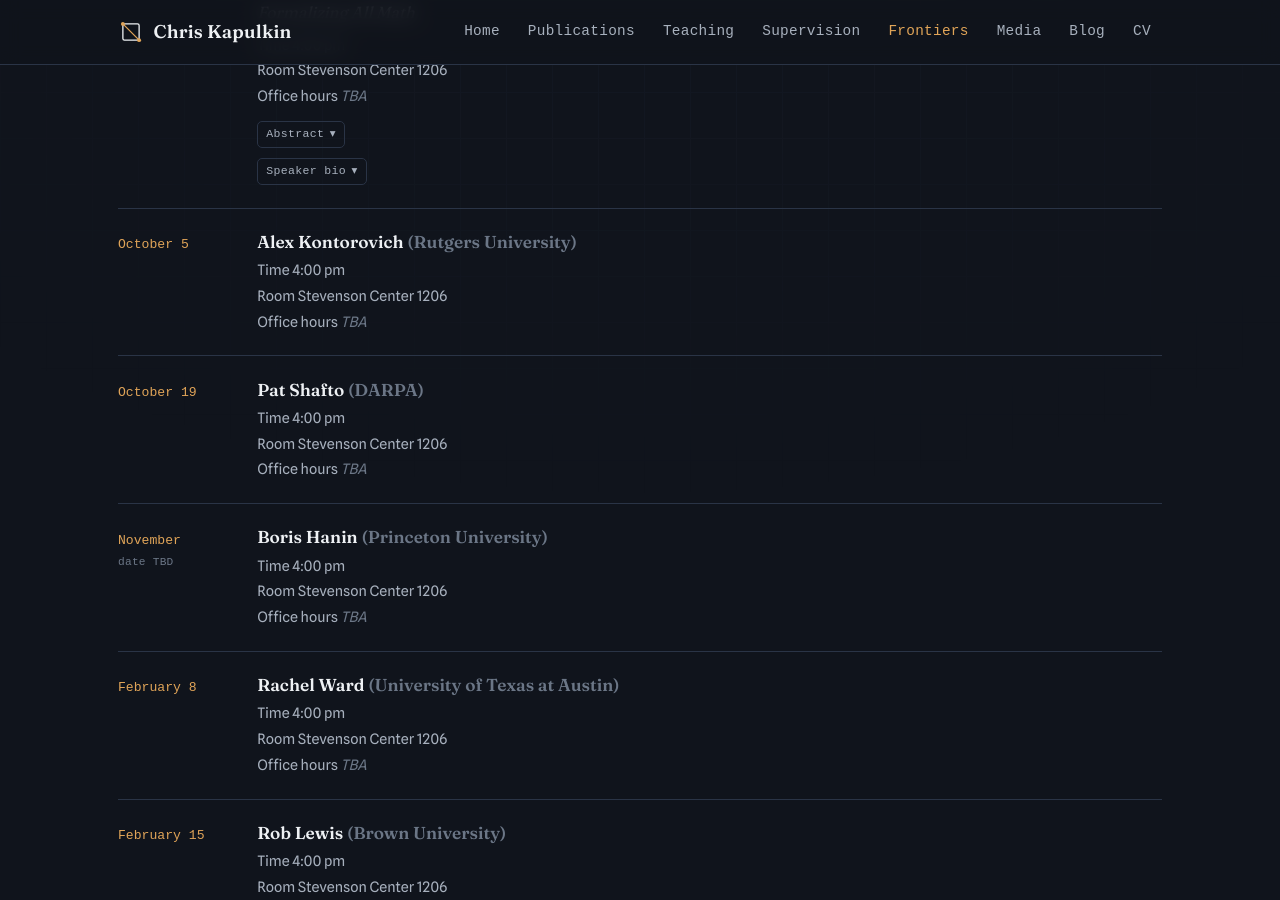
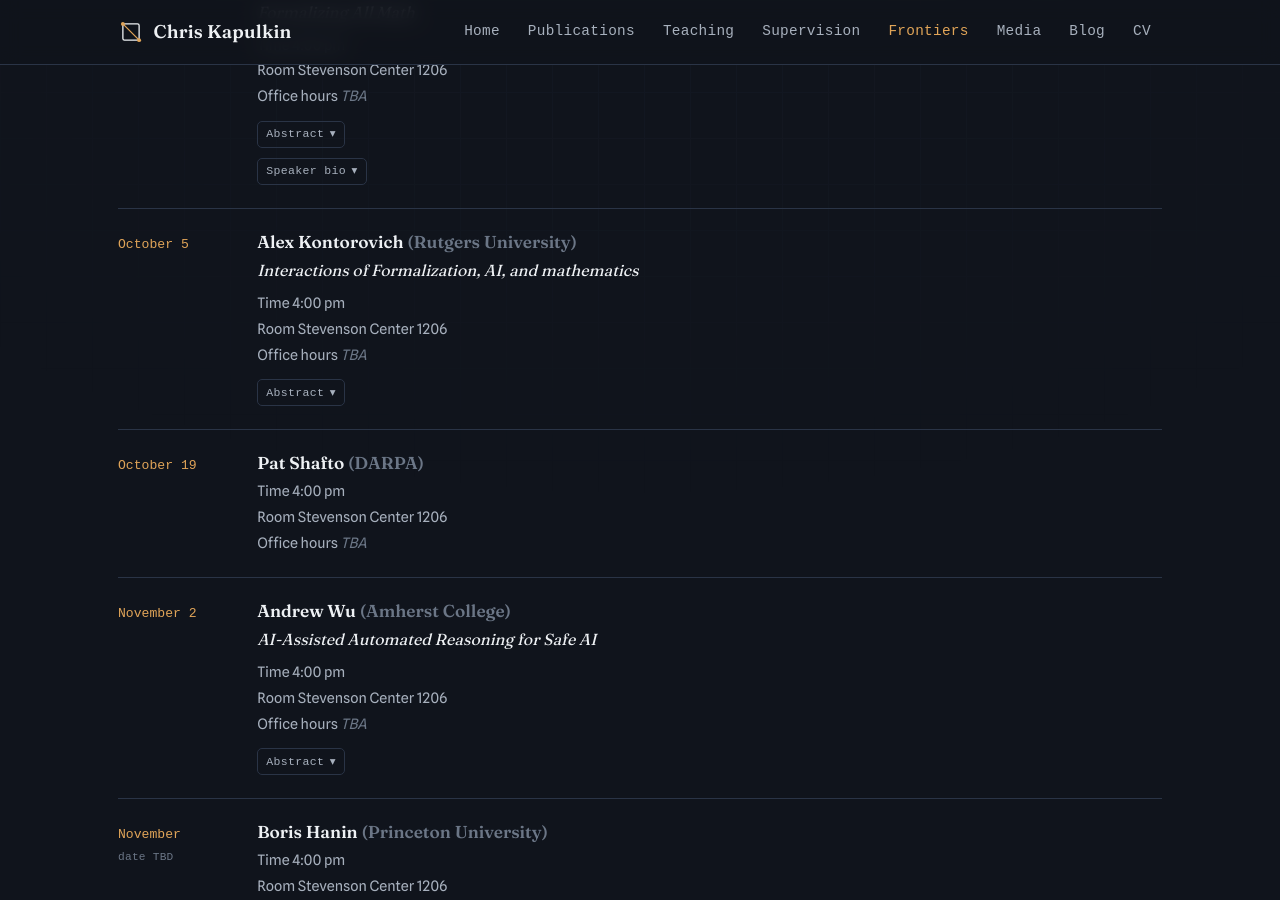
Before and after one commit to kkapulkin/kkapulkin.github.io, a Jekyll site: the page frontiers.html, which Jekyll copies as it is, in a window 1280 px wide and 900 px high, scrolled down 859 px. Built offline with Jekyll 4.4.1, drawn with Linux system fonts in a browser that asks for light colours; some web fonts are replaced.

Commit message:
Add Andrew Wu talk and Kontorovich title/abstract to Frontiers
Co-Authored-By: Claude Opus 5 <noreply@anthropic.com>

```diff
--- a/frontiers.html
+++ b/frontiers.html
@@ -123,9 +123,14 @@
         <span class="yr">October 5</span>
         <div class="body">
           <h3>Alex Kontorovich <span style="color:var(--chalk-faint)">(Rutgers University)</span></h3>
+          <p class="talk-title">Interactions of Formalization, AI, and mathematics</p>
           <p class="meta">Time 4:00 pm</p>
           <p class="meta">Room Stevenson Center 1206</p>
           <p class="meta">Office hours <span class="tba">TBA</span></p>
+          <details class="talk-abstract">
+            <summary>Abstract</summary>
+            <div class="prose"><p>We&rsquo;ll discuss Lean verification, reliability, and related issues as they pertain to evaluating mathematics produced with/by AI.</p></div>
+          </details>
         </div>
       </div>
 
@@ -136,6 +141,21 @@
           <p class="meta">Time 4:00 pm</p>
           <p class="meta">Room Stevenson Center 1206</p>
           <p class="meta">Office hours <span class="tba">TBA</span></p>
+        </div>
+      </div>
+
+      <div class="pub talk">
+        <span class="yr">November 2</span>
+        <div class="body">
+          <h3>Andrew Wu <span style="color:var(--chalk-faint)">(Amherst College)</span></h3>
+          <p class="talk-title">AI-Assisted Automated Reasoning for Safe AI</p>
+          <p class="meta">Time 4:00 pm</p>
+          <p class="meta">Room Stevenson Center 1206</p>
+          <p class="meta">Office hours <span class="tba">TBA</span></p>
+          <details class="talk-abstract">
+            <summary>Abstract</summary>
+            <div class="prose"><p>AI can now generate complex artifacts at remarkable speed, but our ability to build trust in them has not kept pace. Formal verification can provide strong guarantees, yet its scalability often remains a bottleneck. Can AI do for verification what it is already doing for synthesis? In this talk, I will explore different ways of combining AI with automated reasoners to make formal verification more scalable. I will focus on two examples: using lightweight online learning to discover instance-specific strategies for SAT/SMT solving and using large language models to propose intermediate specifications that guide program verifiers through difficult verification tasks.</p></div>
+          </details>
         </div>
       </div>
 
```
